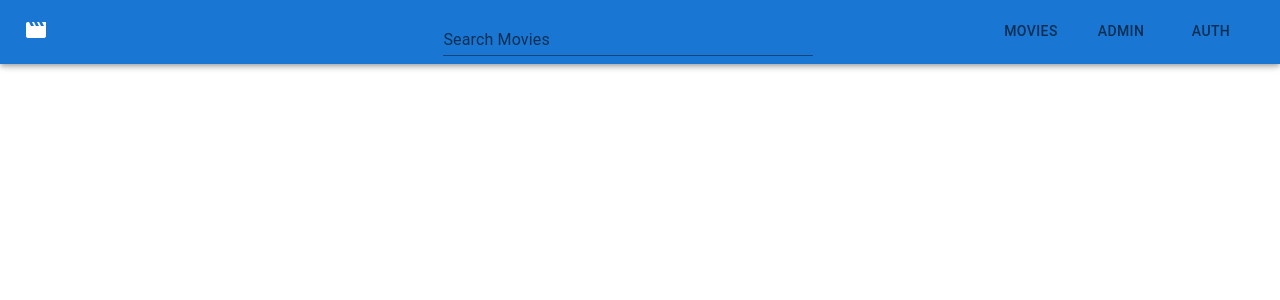
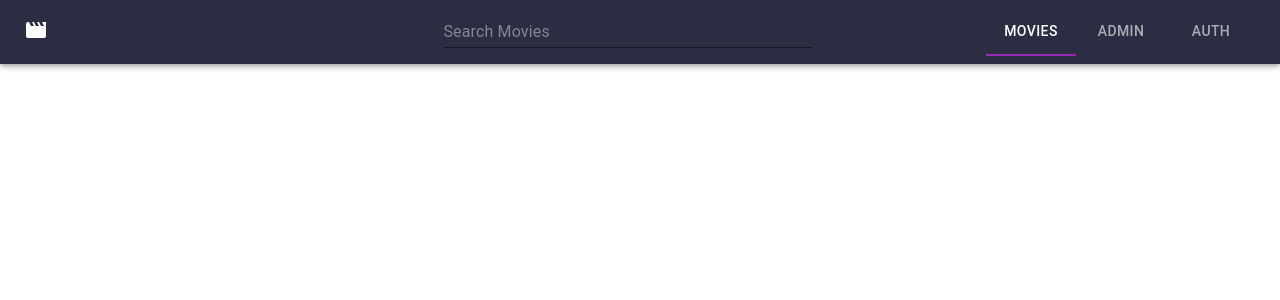
Before and after one commit to HarshaDMadu/Web_Project, a React (Create React App) app in the folder Frontend/movies/: page / in a window 1280 px wide. Shown: the top 300 px of the page. Built offline with nearby package versions, Linux system fonts and the light colour scheme.

Commit message:
4th commit (Header Completed)

```diff
--- a/Frontend/movies/package.json
+++ b/Frontend/movies/package.json
@@ -3,6 +3,7 @@
   "version": "0.1.0",
   "private": true,
   "dependencies": {
+    "@babel/plugin-proposal-private-property-in-object": "^7.21.11",
     "@emotion/react": "^11.11.3",
     "@emotion/styled": "^11.11.0",
     "@mui/icons-material": "^5.15.10",
--- a/Frontend/movies/src/Components/Header.js
+++ b/Frontend/movies/src/Components/Header.js
@@ -1,10 +1,20 @@
 import React from 'react'
-import { AppBar, Autocomplete, Toolbar, Box, TextField, Tabs, Tab } from "@mui/material";
+import {
+  AppBar,
+  Autocomplete,
+  Toolbar,
+  Box,
+  TextField,
+  Tabs,
+  Tab
+} from "@mui/material";
 import MovieIcon from '@mui/icons-material/Movie';
+import { useState } from 'react';
 const dummyArray = ["Flash","Batman","Superman"];
 const Header = () => {
+    const [Value, setValue] = useState(0);
   return (
-  <AppBar>
+  <AppBar sx={{bgcolor: "#2b2d42"}}>
     <Toolbar>
       <Box width={'20%'}>
           <MovieIcon/>
@@ -16,12 +26,20 @@ const Header = () => {
         freeSolo
         options={dummyArray.map((option) => option)}
         renderInput={(params) =>
-        <TextField variant='standard'{...params} label="Search Movies" />}
+          <TextField sx={{input: {color:'white'}}}
+          variant='standard'{...params} placeholder="Search Movies"
+          />
+        }
       />
       </Box>
 
       <Box display={'flex'}>
-          <Tabs >
+          <Tabs
+          textColor="inherit"
+          indicatorColor="secondary"
+          value={Value}
+          onChange={(e,val)=>setValue(val)}
+          >
             <Tab label="Movies"/>
             <Tab label="admin"/>
             <Tab label="Auth"/>
```
Also changed, not shown: 1 other file (tests, documents, lock files or other folders).
